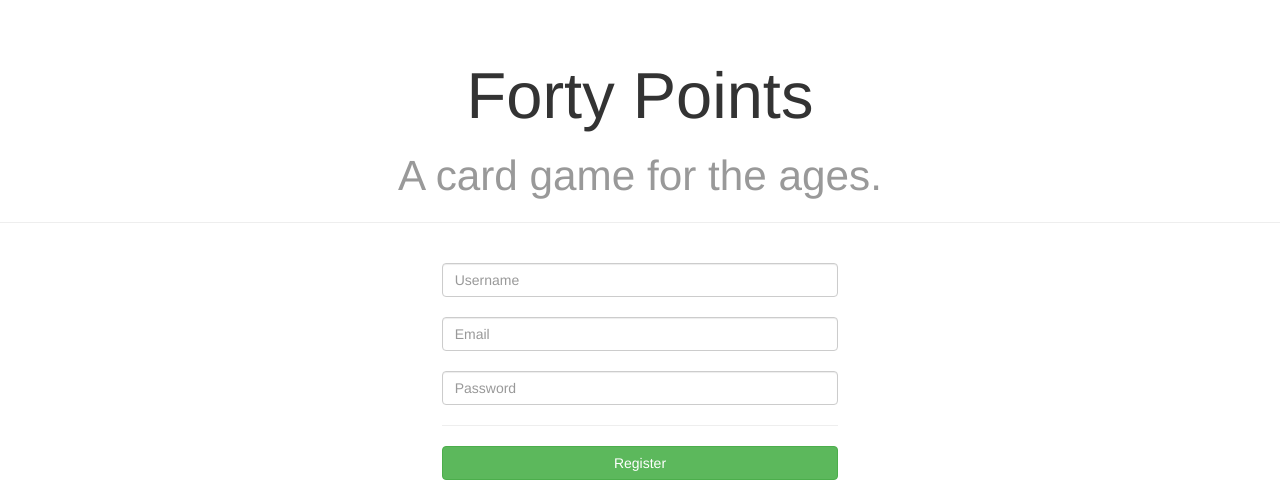
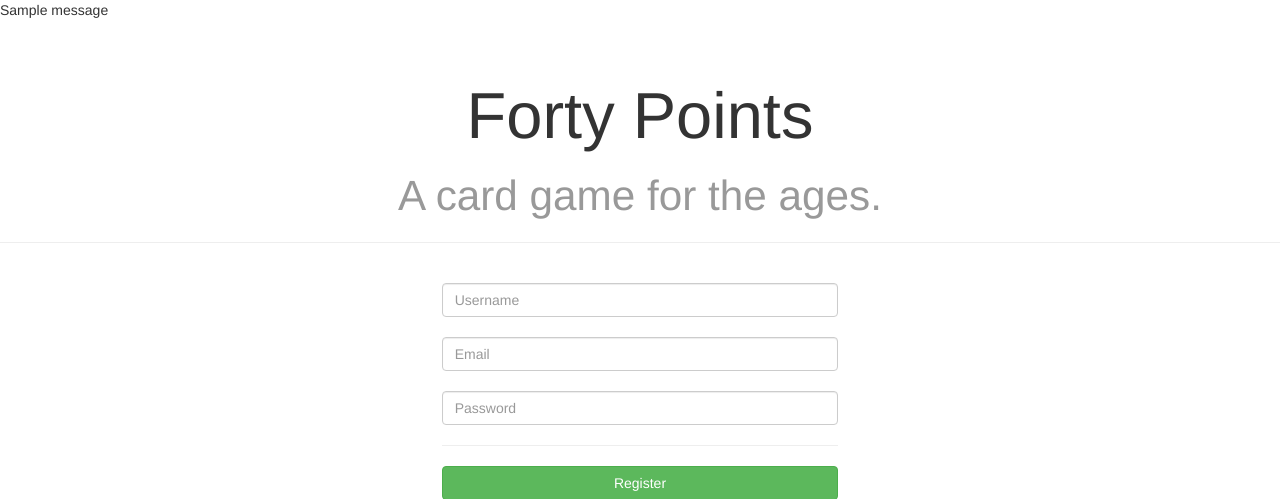
Before and after one commit to melvindu/40-Points, a Flask app: page /register in a window 1280 px wide. Shown: the top 499 px of the page. Run offline with Flask 2, Linux system fonts and the light colour scheme; one stand-in notice (Sample message) is shown; parts of the project's set-up code (start-up, migrations or seed data) failed here and were passed over; some libraries are stand-ins or nearby versions.

Commit message:
flash area

```diff
--- a/fortypoints/templates/base.html
+++ b/fortypoints/templates/base.html
@@ -10,6 +10,13 @@
   {% block css %}
   <link href="../static/css/bootstrap.min.css" rel="stylesheet">
   {% endblock %}
+  <div id="messages-wrap">
+    <div id="messages">
+      {% for category, msg in get_flashed_messages(with_categories=true) %}
+      <p class="message flash-{{ category }}">{{ msg }}</p>
+      {% endfor %}
+    </div>
+  </div>
 </head>
 <body>
   {% block navbar %}
```
